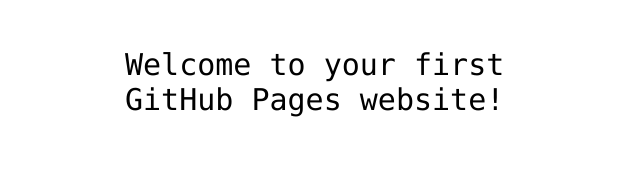
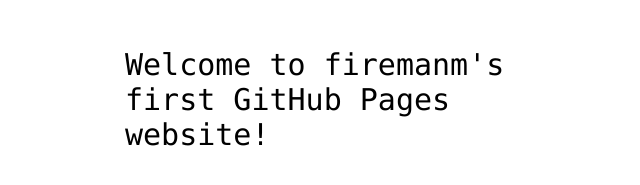
Before and after one commit to firemanm/firemanm.github.io, a plain HTML site: page index.html in a window 1280 px wide. Shown: the part 341-526 px from the top of the page, without its empty margins (315-955 px from the left). Drawn offline with Linux system fonts and the light colour scheme.

Commit message:
Update index.html

```diff
--- a/index.html
+++ b/index.html
@@ -12,7 +12,7 @@
 <img src="https://octodex.github.com/images/daftpunktocat-thomas.gif" id="octocat" alt="octocat-gif" />
 
 <!-- Change this code here by copy and pasting your template on line 15 -->
-<p>Welcome to your first GitHub Pages website!</p>
+<p>Welcome to firemanm's first GitHub Pages website!</p>
 
 </body>
 </html>
```
